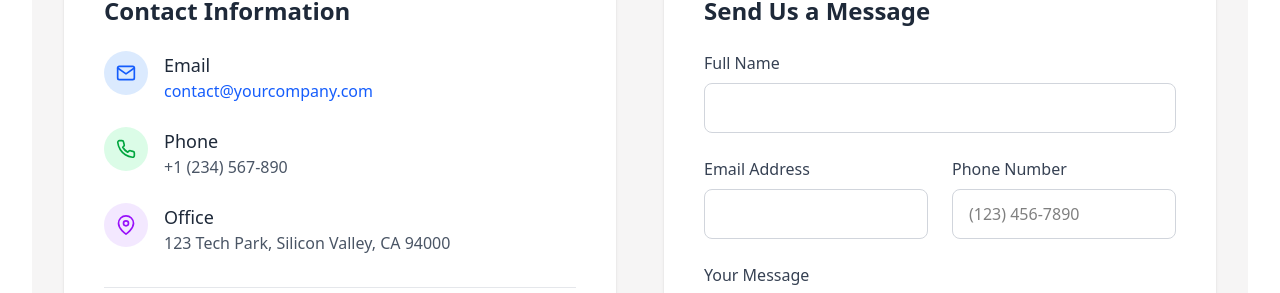
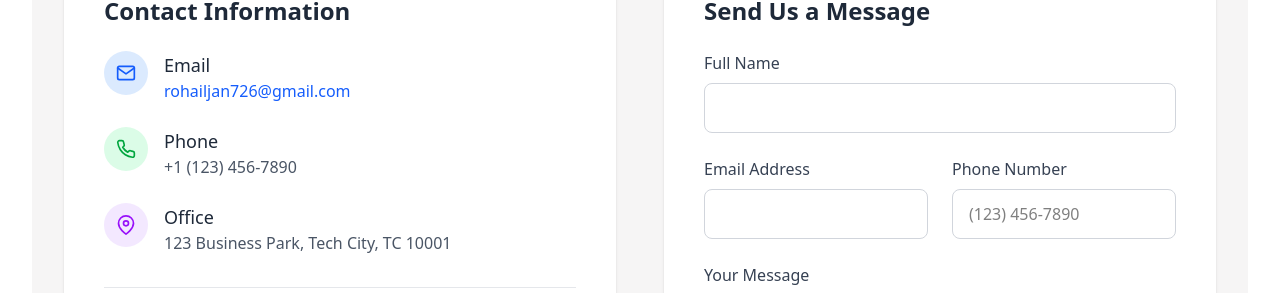
Before and after one commit to Roohulislam/zeejan.tech, a React (Vite) app: page /contactus in a window 1280 px wide. Shown: the part 309-602 px from the top of the page. Built offline with nearby package versions, Linux system fonts and the light colour scheme.

Commit message:
email varification

```diff
--- a/src/components/ContactUs.jsx
+++ b/src/components/ContactUs.jsx
@@ -1,14 +1,26 @@
 import { useState } from 'react';
+import { useNavigate } from 'react-router-dom';
 import { FiMail, FiPhone, FiMapPin, FiSend } from 'react-icons/fi';
 import { FaLinkedin, FaTwitter, FaGithub } from 'react-icons/fa';
 
 const ContactUs = () => {
+  const navigate = useNavigate();
   const [formData, setFormData] = useState({
     name: '',
     email: '',
     phone: '',
     message: ''
   });
+
+  // Company contact information
+  const companyInfo = {
+    email: 'rohailjan726@gmail.com', // Replace with your company email
+    phone: '+1 (123) 456-7890',     // Replace with your company phone
+    address: '123 Business Park, Tech City, TC 10001', // Replace with your address
+    linkedin: 'https://linkedin.com/company/zandrtech', // Your LinkedIn
+    twitter: 'https://twitter.com/zandrtech',           // Your Twitter
+    github: 'https://github.com/zandrtech'              // Your GitHub
+  };
 
   const handleChange = (e) => {
     const { name, value } = e.target;
@@ -18,10 +30,33 @@ const ContactUs = () => {
     }));
   };
 
-  const handleSubmit = (e) => {
+  const handleSubmit = async (e) => {
     e.preventDefault();
-    console.log('Form submitted:', formData);
-    // Add your form submission logic here
+
+    try {
+      // Here you would typically send the data to your backend
+      console.log('Form submitted:', formData);
+
+      // Show success alert
+      alert('Thank you for your message! We will get back to you soon.');
+
+      // Reset form
+      setFormData({
+        name: '',
+        email: '',
+        phone: '',
+        message: ''
+      });
+
+      // Redirect to home page after 2 seconds
+      setTimeout(() => {
+        navigate('/');
+      }, 2000);
+
+    } catch (error) {
+      console.error('Error submitting form:', error);
+      alert('There was an error submitting your form. Please try again.');
+    }
   };
 
   return (
@@ -51,8 +86,8 @@ const ContactUs = () => {
                   </div>
                   <div>
                     <h4 className="text-base sm:text-lg font-medium text-gray-800">Email</h4>
-                    <a href="mailto:contact@yourcompany.com" className="text-blue-600 hover:text-blue-800 transition-colors text-sm sm:text-base">
-                      contact@yourcompany.com
+                    <a href={`mailto:${companyInfo.email}`} className="text-blue-600 hover:text-blue-800 transition-colors text-sm sm:text-base">
+                      {companyInfo.email}
                     </a>
                   </div>
                 </div>
@@ -63,8 +98,8 @@ const ContactUs = () => {
                   </div>
                   <div>
                     <h4 className="text-base sm:text-lg font-medium text-gray-800">Phone</h4>
-                    <a href="tel:+1234567890" className="text-gray-600 hover:text-gray-800 transition-colors text-sm sm:text-base">
-                      +1 (234) 567-890
+                    <a href={`tel:${companyInfo.phone.replace(/\D/g, '')}`} className="text-gray-600 hover:text-gray-800 transition-colors text-sm sm:text-base">
+                      {companyInfo.phone}
                     </a>
                   </div>
                 </div>
@@ -75,7 +110,7 @@ const ContactUs = () => {
                   </div>
                   <div>
                     <h4 className="text-base sm:text-lg font-medium text-gray-800">Office</h4>
-                    <p className="text-gray-600 text-sm sm:text-base">123 Tech Park, Silicon Valley, CA 94000</p>
+                    <p className="text-gray-600 text-sm sm:text-base">{companyInfo.address}</p>
                   </div>
                 </div>
               </div>
@@ -83,13 +118,13 @@ const ContactUs = () => {
               <div className="mt-6 sm:mt-8 pt-4 sm:pt-6 border-t border-gray-200">
                 <h4 className="text-base sm:text-lg font-medium text-gray-800 mb-3 sm:mb-4">Follow Us</h4>
                 <div className="flex space-x-3 sm:space-x-4">
-                  <a href="#" className="bg-gray-100 p-2 sm:p-3 rounded-full hover:bg-blue-100 hover:text-blue-600 transition-colors">
+                  <a href={companyInfo.linkedin} target="_blank" rel="noopener noreferrer" className="bg-gray-100 p-2 sm:p-3 rounded-full hover:bg-blue-100 hover:text-blue-600 transition-colors">
                     <FaLinkedin className="text-lg sm:text-xl" />
                   </a>
-                  <a href="#" className="bg-gray-100 p-2 sm:p-3 rounded-full hover:bg-blue-100 hover:text-blue-400 transition-colors">
+                  <a href={companyInfo.twitter} target="_blank" rel="noopener noreferrer" className="bg-gray-100 p-2 sm:p-3 rounded-full hover:bg-blue-100 hover:text-blue-400 transition-colors">
                     <FaTwitter className="text-lg sm:text-xl" />
                   </a>
-                  <a href="#" className="bg-gray-100 p-2 sm:p-3 rounded-full hover:bg-gray-200 hover:text-gray-800 transition-colors">
+                  <a href={companyInfo.github} target="_blank" rel="noopener noreferrer" className="bg-gray-100 p-2 sm:p-3 rounded-full hover:bg-gray-200 hover:text-gray-800 transition-colors">
                     <FaGithub className="text-lg sm:text-xl" />
                   </a>
                 </div>
```
